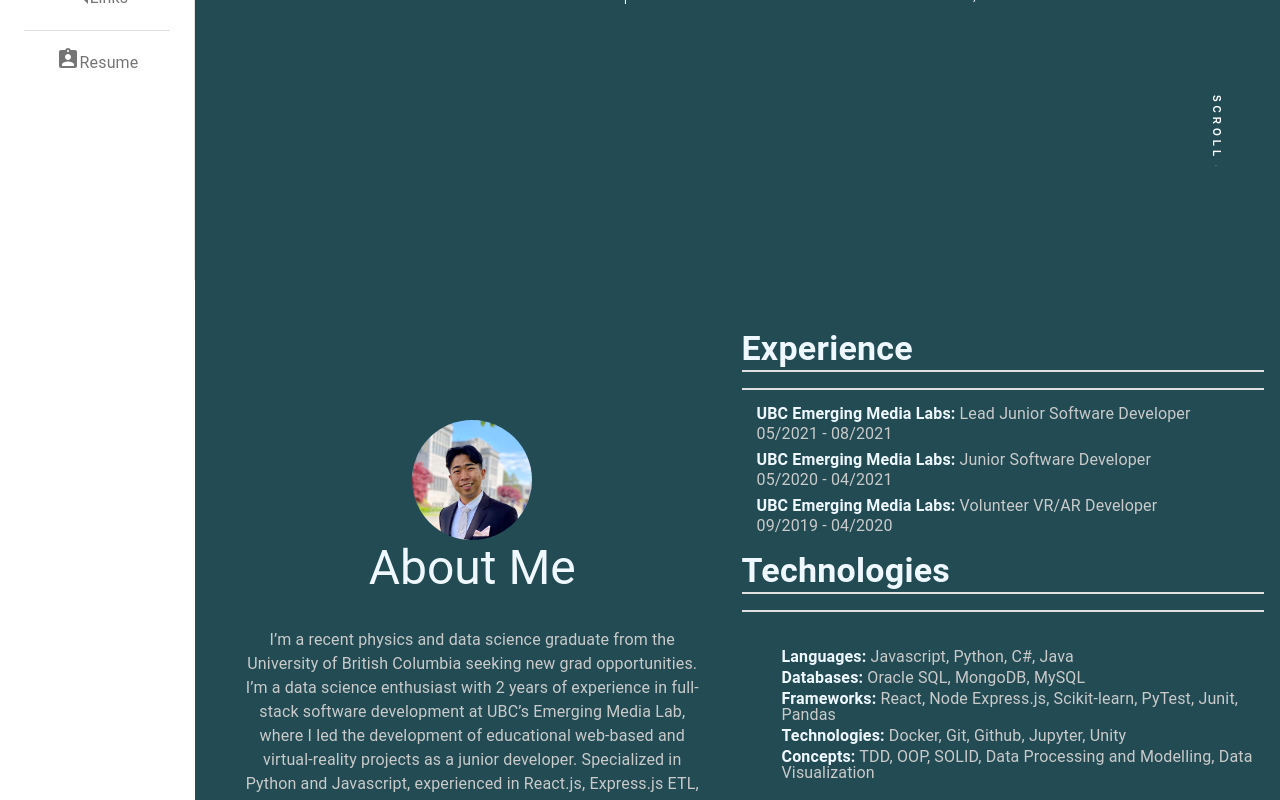
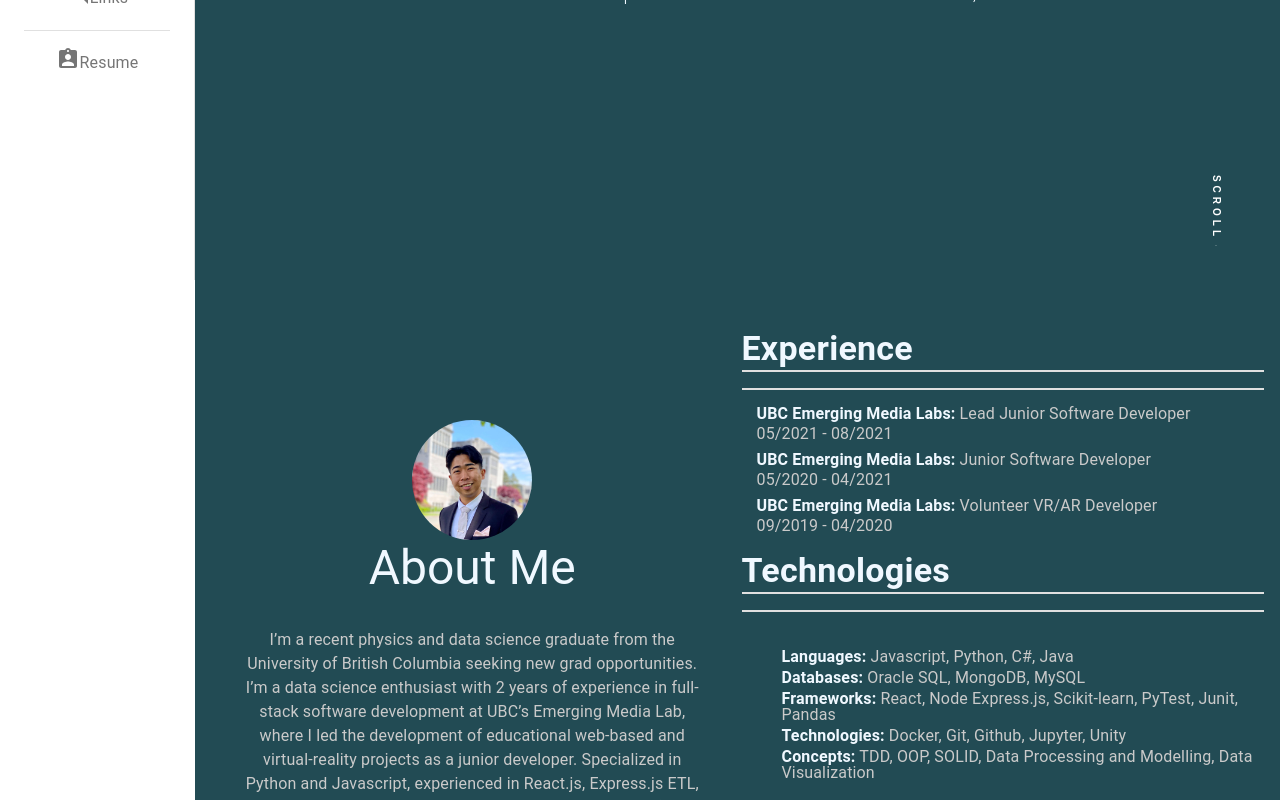
Before and after one commit to nkoda/nkoda.github.io, a React (Create React App) app: page / in a window 1280 px wide. Shown: the part 520-1320 px from the top of the page. Built offline with nearby package versions, Linux system fonts and the light colour scheme; the HTML template or start-up script is replaced by a standard one.

Commit message:
fixed the scroll overlap with main menu

```diff
--- a/src/App.js
+++ b/src/App.js
@@ -120,11 +120,11 @@ const container = window !== undefined ? () => window().document.body : undefine
         <Grid container spacing={4} sx={{justifyContent:'center'}}>
           <Grid item xs={12}>
             <div ref={homeRef}>
-              <div id="scroll-wrapper" style={{position:'absolute', top:'80%', left:'45%'}}>
+              <HomeSection/>
+              <div id="scroll-wrapper" style={{position:'absolute', top:'90%', left:'45%'}}>
                 <div id="scroll-title">Scroll</div>
                 <div id="scroll-down"></div>
               </div>
-              <HomeSection/>
             </div>
           </Grid>
           <Grid item xs={12}>
```
